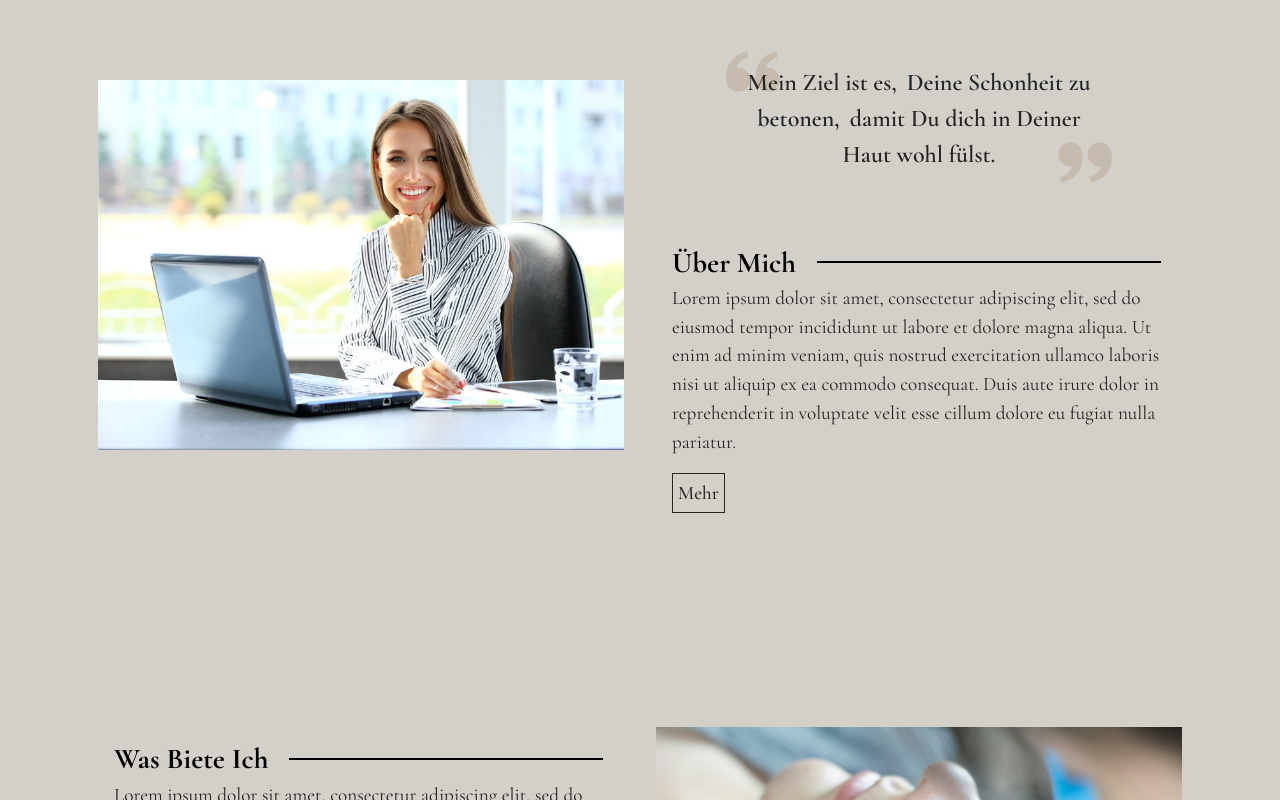
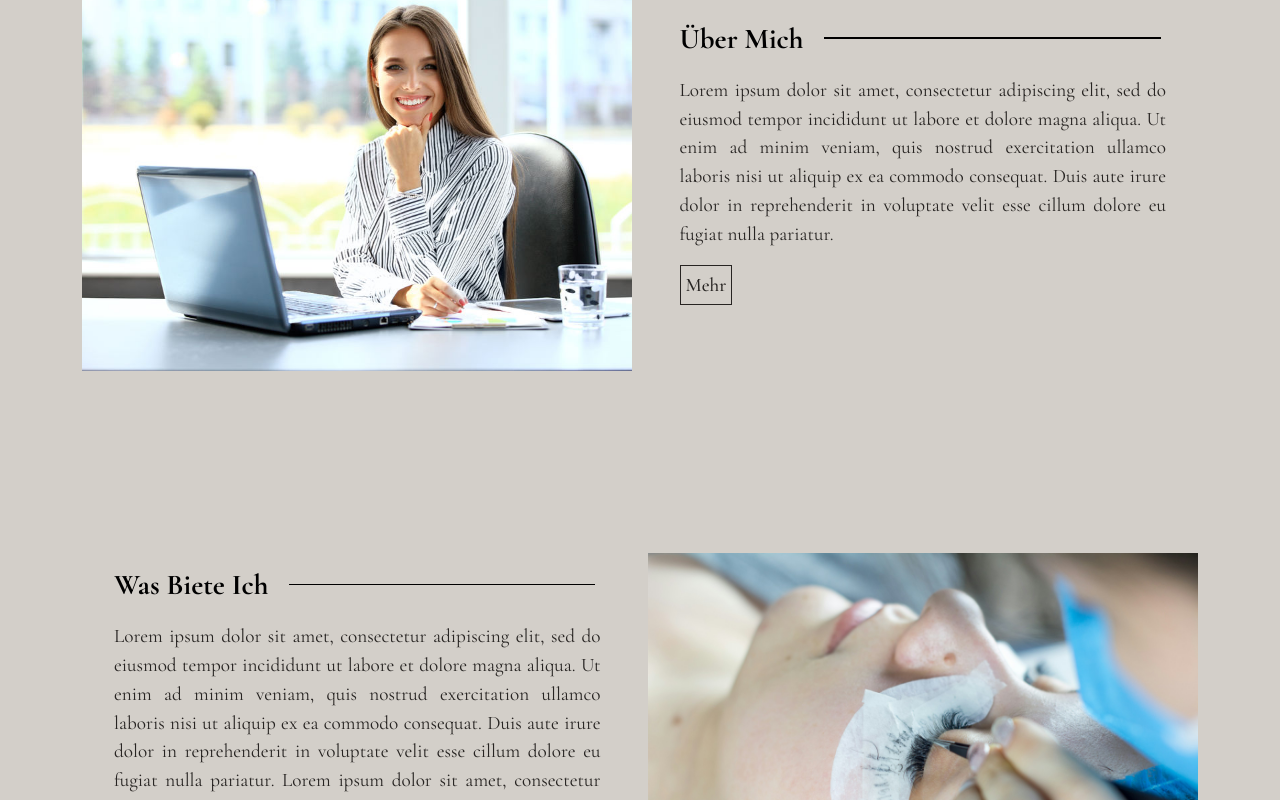
Before and after one commit to ClaraLee95/kg-lashes, a React (Create React App) app: page / in a window 1280 px wide. Shown: the part 760-1560 px from the top of the page. Built offline with nearby package versions, Linux system fonts and the light colour scheme; a web font is replaced by a local one.

Commit message:
Landing page modified

```diff
--- a/src/components/Card/HomeCard/HomeCard.scss
+++ b/src/components/Card/HomeCard/HomeCard.scss
@@ -1,7 +1,7 @@
 @import "../../../custom.scss";
+
 .homeCardImageContainer {
 	width: 50%;
-	padding: 1rem;
 	margin: auto;
 
 	img {
@@ -19,75 +19,21 @@
 	width: 50%;
 
 	.homeCardContentText {
-		padding-bottom: 1rem;
-	}
-}
-
-.homeCardExtraContainer {
-	display: flex;
-	margin: 3rem auto;
-	justify-content: space-between;
-
-	width: 80%;
-
-	.homeCardExtraQuoteLeft {
-		margin-top: -1.5rem;
-		margin-right: -2rem;
-		z-index: 1;
-	}
-
-	.homeCardExtraQuoteText {
-		width: 100%;
-		margin-left: -1rem;
-		text-align: center;
-		z-index: 2;
-	}
-
-	.homeCardExtraQuoteRight {
-		margin-top: 4rem;
-		margin-left: -3rem;
-		z-index: 1;
+		padding: 1rem 0;
+		text-align: justify;
 	}
 }
 
 .imageLeft {
 	display: flex;
 	flex-direction: row;
+	gap: 1rem;
 }
 
 .imageRight {
 	display: flex;
 	flex-direction: row-reverse;
-}
-
-.quoteSymbol {
-	color: $dark;
-	opacity: 0.2;
-}
-
-mark.scrollHighlight {
-	// Reference: https://frontendmasters.com/blog/highlight-text-when-a-user-scrolls-down-to-that-piece-of-text/
-	background-size: 0 100%;
-	background-repeat: no-repeat;
-	background-color: transparent;
-	background-image: linear-gradient(rgb($green, 0.5), rgb($green, 0.5));
-	//161, 84, 161
-
-	animation: textHighlight linear;
-	animation-fill-mode: forwards;
-	animation-timeline: scroll();
-	animation-iteration-count: 1;
-	animation-range: contain 0% contain 25%;
-	animation-duration: 1ms; /* Firefox requires this to apply the animation */
-}
-
-@keyframes textHighlight {
-	0% {
-		background-size: 0 100%;
-	}
-	100% {
-		background-size: 100% 100%;
-	}
+	gap: 1rem;
 }
 
 @media (max-width: $tablet) {
--- a/src/components/Card/HomeCard/HomeCard.tsx
+++ b/src/components/Card/HomeCard/HomeCard.tsx
@@ -8,7 +8,7 @@ import "./HomeCard.scss";
 function HomeCard({ image, content, nav, settings }: HomeCardProps) {
 	const imgLocation = image.location === "left" ? "imageLeft" : "imageRight";
 	return (
-		<div className={imgLocation}>
+		<div className={"homeCardContainer " + imgLocation}>
 			<div className="homeCardImageContainer">
 				<img src={image.src} alt={image.alt} />
 			</div>
--- a/src/views/Home/HomeAboutMe/HomeAboutMe.tsx
+++ b/src/views/Home/HomeAboutMe/HomeAboutMe.tsx
@@ -1,6 +1,4 @@
 import React from "react";
-import { BiSolidQuoteAltLeft } from "react-icons/bi";
-import { BiSolidQuoteAltRight } from "react-icons/bi";
 import HomeCard from "../../../components/Card/HomeCard/HomeCard";
 import profile from "../../../assets/home_about_me_example.jpg";
 import "./HomeAboutMe.scss";
@@ -9,22 +7,6 @@ function HomeAboutMe() {
 	const aboutMeHeader = "Über Mich",
 		aboutMeText =
 			"Lorem ipsum dolor sit amet, consectetur adipiscing elit, sed do eiusmod tempor incididunt ut labore et dolore magna aliqua. Ut enim ad minim veniam, quis nostrud exercitation  ullamco laboris nisi ut aliquip ex ea commodo consequat. Duis aute irure dolor in reprehenderit in voluptate velit esse cillum dolore eu fugiat nulla pariatur. ";
-
-	const extra = (
-		<>
-			<div className="homeCardExtraQuoteLeft">
-				<BiSolidQuoteAltLeft className="quoteSymbol" size="4rem" />
-			</div>
-			<div className="homeCardExtraQuoteText fontSubheader">
-				Mein Ziel ist es,{" "}
-				<mark className="scrollHighlight">Deine Schonheit zu betonen,</mark>{" "}
-				damit Du dich in Deiner Haut wohl fülst.
-			</div>
-			<div className="homeCardExtraQuoteRight">
-				<BiSolidQuoteAltRight className="quoteSymbol" size="4rem" />
-			</div>
-		</>
-	);
 
 	return (
 		<div className="homeAboutMeContainer">
@@ -38,11 +20,10 @@ function HomeAboutMe() {
 					header: aboutMeHeader,
 					text: aboutMeText,
 					button: { theme: "light", text: "Mehr" },
-					extra: extra,
 				}}
 				nav="uber-mich"
 				settings={{
-					extraPlaced: true,
+					extraPlaced: false,
 					headerPlaced: true,
 					buttonPlaced: true,
 				}}></HomeCard>
--- a/src/views/Home/HomeServices/HomeServices.tsx
+++ b/src/views/Home/HomeServices/HomeServices.tsx
@@ -24,7 +24,7 @@ function HomeServices() {
 				}}
 				nav="was-biete-ich"
 				settings={{
-					extraPlaced: true,
+					extraPlaced: false,
 					headerPlaced: true,
 					buttonPlaced: true,
 				}}></HomeCard>
```
